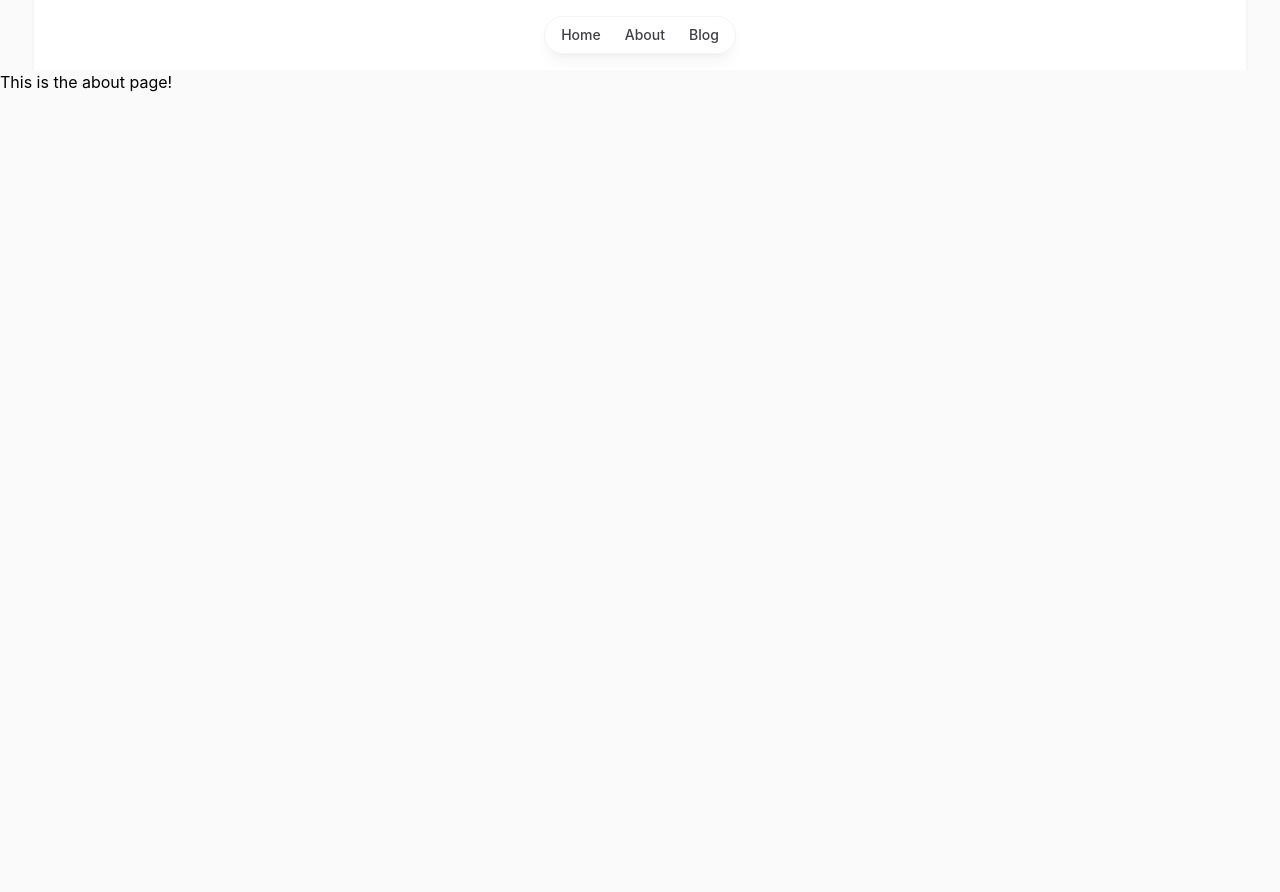
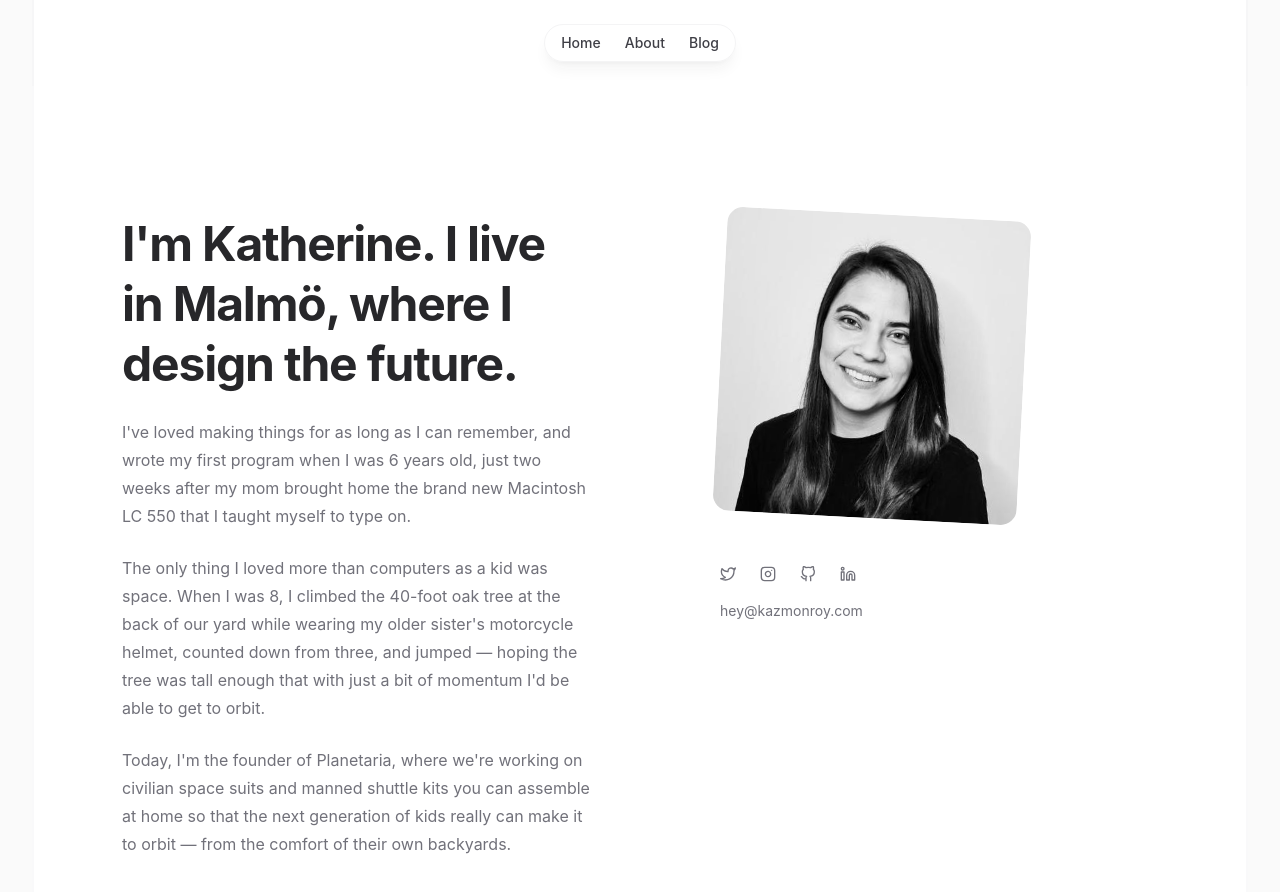
Before and after one commit to kazmonroy/my-blog, a Next.js app: page /about in a window 1280 px wide. Shown: the top 892 px of the page. Before the commit the page ends 800 px from the top, so only its background shows below. Built offline with nearby package versions, Linux system fonts and the light colour scheme.

Commit message:
Add about page

```diff
--- a/app/(user)/about/page.js
+++ b/app/(user)/about/page.js
@@ -1,3 +1,99 @@
+import Image from 'next/image';
+import Link from 'next/link';
+import { Twitter, Instagram, GitHub, Linkedin } from 'react-feather';
+
 export default function About() {
-  return <div>This is the about page!</div>;
+  return (
+    <section className='h-full '>
+      <div className='h-full px-6 py-12 sm:px-16 md:py-32 bg-white sm:mx-8 sm:border-x-2 border-x-zinc-100/50 dark:bg-zinc-900 dark:border-x-zinc-50/5 lg:px-10'>
+        <div className='grid grid-cols-1 gap-y-16 lg:grid-cols-2 lg:grid-rows-[auto_1fr] lg:gap-y-12 '>
+          <div className='w-60 lg:w-96 lg:pl-20'>
+            <Image
+              className='rounded-2xl object-cover aspect-square rotate-3 bg-zinc-100 dark:bg-zinc-800'
+              src={'/kaz-monroy-profile-pic.jpeg'}
+              width={400}
+              height={400}
+              alt='Kaz Monroy profile picture'
+            />
+          </div>
+
+          <div className='lg:order-first lg:row-span-2 lg:px-12 flex flex-col gap-6'>
+            <h1 className='text-4xl font-bold tracking-tight text-zinc-800 dark:text-zinc-100 sm:text-5xl  sm:leading-tight  '>
+              I'm Katherine. I live in Malmö, where I design the future.
+            </h1>
+            <p className='text-base font-regular leading-7 text-zinc-500 dark:text-zinc-400'>
+              I've loved making things for as long as I can remember, and wrote
+              my first program when I was 6 years old, just two weeks after my
+              mom brought home the brand new Macintosh LC 550 that I taught
+              myself to type on.
+            </p>
+            <p className='text-base font-regular leading-7 text-zinc-500 dark:text-zinc-400'>
+              The only thing I loved more than computers as a kid was space.
+              When I was 8, I climbed the 40-foot oak tree at the back of our
+              yard while wearing my older sister's motorcycle helmet, counted
+              down from three, and jumped — hoping the tree was tall enough that
+              with just a bit of momentum I'd be able to get to orbit.
+            </p>
+
+            <p className='text-base font-regular leading-7 text-zinc-500 dark:text-zinc-400'>
+              Today, I'm the founder of Planetaria, where we're working on
+              civilian space suits and manned shuttle kits you can assemble at
+              home so that the next generation of kids really can make it to
+              orbit — from the comfort of their own backyards.
+            </p>
+          </div>
+
+          <div className='lg:pl-20'>
+            <ul className='flex gap-6 mb-4'>
+              <li>
+                <Link href={'https://twitter.com/kazmonroy'} target='_blank'>
+                  <Twitter
+                    className='text-zinc-500 hover:text-zinc-700 dark:text-zinc-400 dark:hover:text-zinc-200'
+                    size={16}
+                  />
+                </Link>
+              </li>
+              <li>
+                <Link href={'https://instagram.com/kazmonroy'}>
+                  <Instagram
+                    className='text-zinc-500 hover:text-zinc-700 dark:text-zinc-400 dark:hover:text-zinc-200'
+                    size={16}
+                    target='_blank'
+                  />
+                </Link>
+              </li>
+              <li>
+                <Link href={'https://github.com/kazmonroy'} target='_blank'>
+                  <GitHub
+                    className='text-zinc-500 hover:text-zinc-700 dark:text-zinc-400 dark:hover:text-zinc-200'
+                    size={16}
+                    target='_blank'
+                  />
+                </Link>
+              </li>
+              <li>
+                <Link
+                  href={'https://www.linkedin.com/in/katherinemonroy/'}
+                  target='_blank'
+                >
+                  <Linkedin
+                    className='text-zinc-500 hover:text-zinc-700 dark:text-zinc-400 dark:hover:text-zinc-200'
+                    size={16}
+                    target='_blank'
+                  />
+                </Link>
+              </li>
+            </ul>
+
+            <Link
+              href={'mailto:hey@kazmonroycom'}
+              className=' text-sm text-zinc-500 hover:text-zinc-700 dark:text-zinc-400 dark:hover:text-zinc-200'
+            >
+              hey@kazmonroy.com
+            </Link>
+          </div>
+        </div>
+      </div>
+    </section>
+  );
 }
--- a/app/(user)/page.js
+++ b/app/(user)/page.js
@@ -5,6 +5,7 @@ import { client } from '@/lib/sanity.client';
 import PreviewSuspense from '../components/PreviewSuspense';
 import PreviewBlogList from '../components/PreviewBlogList';
 import BlogList from '../components/BlogList';
+import Script from 'next/script';
 
 export const metadata = {
   title: 'Home',
@@ -51,6 +52,22 @@ export default async function Home() {
 
   return (
     <main>
+      {/* <!-- Google tag (gtag.js) --> */}
+      <Script
+        src='https://www.googletagmanager.com/gtag/js?id=G-Y24TCHSHVD'
+        strategy='afterInteractive'
+      />
+
+      <Script id='google-analytics' strategy='afterInteractive'>
+        {`
+           window.dataLayer = window.dataLayer || [];
+           function gtag(){dataLayer.push(arguments);}
+           gtag('js', new Date());
+
+           gtag('config', 'G-Y24TCHSHVD');
+        `}
+      </Script>
+
       <Hero />
       <BlogList posts={posts} />
     </main>
--- a/app/(user)/post/[slug]/page.js
+++ b/app/(user)/post/[slug]/page.js
@@ -54,7 +54,7 @@ export default async function PostPage({ params: { slug } }) {
 
   return (
     <section className='sm:mx-8 sm:border-x-2 border-x-zinc-100/50 bg-white px-2 py-6 sm:p-6 min-h-screen dark:bg-zinc-900 dark:border-x-zinc-800/50'>
-      <div className='lg:px-52 md:px-20'>
+      <div className='lg:px-32 md:px-10 '>
         <Link href={'/'} className='px-4'>
           <button className='p-4 my-4 bg-white rounded-full border border-zinc-100 shadow-lg shadow-zinc-800/5 dark:bg-zinc-800/90 dark:text-zinc-200  dark:border-zinc-50/10'>
             <ArrowLeft className='h-3 w-3 bg-white font-semibold text-zinc-500 hover:text-zinc-800 dark:bg-zinc-800/90 dark:text-zinc-400 dark:hover:text-zinc-100' />
--- a/app/components/Blog.js
+++ b/app/components/Blog.js
@@ -25,7 +25,7 @@ export default function Blog({ post }) {
         <p className='font-medium md:min-h-[68px] text-base text-zinc-800 py-2 dark:text-zinc-100'>
           {post.title}
         </p>
-        <p className='line-clamp-2 leading-relaxed text-sm text-zinc-600 font-regular dark:text-zinc-400'>
+        <p className='line-clamp-2 leading-6 text-sm text-zinc-600 font-regular dark:text-zinc-400'>
           {post.body[0].children[0].text}
         </p>
         <p className='flex items-center gap-2 text-sm text-teal-500 pt-4'>
--- a/app/components/Header.js
+++ b/app/components/Header.js
@@ -3,7 +3,7 @@ import Link from 'next/link';
 export default function Header() {
   return (
     <header className='sm:mx-8 sm:border-x-2 border-x-zinc-100/50 dark:border-x-zinc-50/10'>
-      <nav className='bg-white dark:bg-zinc-900 flex justify-center py-4 '>
+      <nav className='bg-white dark:bg-zinc-900 flex justify-center py-6'>
         <ul className='flex rounded-full px-4 gap-6 justify-center py-2 border border-zinc-100 shadow-lg shadow-zinc-800/5  text-sm  text-zinc-700 font-medium dark:bg-zinc-800/90 dark:text-zinc-200  dark:border-zinc-50/10'>
           <li className='relative block  transition hover:text-teal-500  dark:hover:text-teal-400'>
             <Link href={'/'}>Home</Link>
--- a/app/components/Hero.js
+++ b/app/components/Hero.js
@@ -14,10 +14,10 @@ export default function Hero() {
             height={64}
             alt='Kaz Monroy profile picture'
           />
-          <h1 className='text-4xl font-bold tracking-tight text-zinc-800 dark:text-zinc-100 sm:text-5xl '>
+          <h1 className='text-4xl font-bold tracking-tight text-zinc-800 dark:text-zinc-100 sm:text-5xl sm:leading-tight '>
             Software designer, founder, and amateur astronaut.
           </h1>
-          <p className='text-base font-regular leading-relaxed text-zinc-500 dark:text-zinc-400'>
+          <p className='text-base font-regular leading-7 text-zinc-500 dark:text-zinc-400'>
             Lorem ipsum dolor sit amet consectetur adipisicing elit. Numquam
             natus cum eligendi dicta soluta reiciendis sit at eaque cumque
             consectetur.
```
